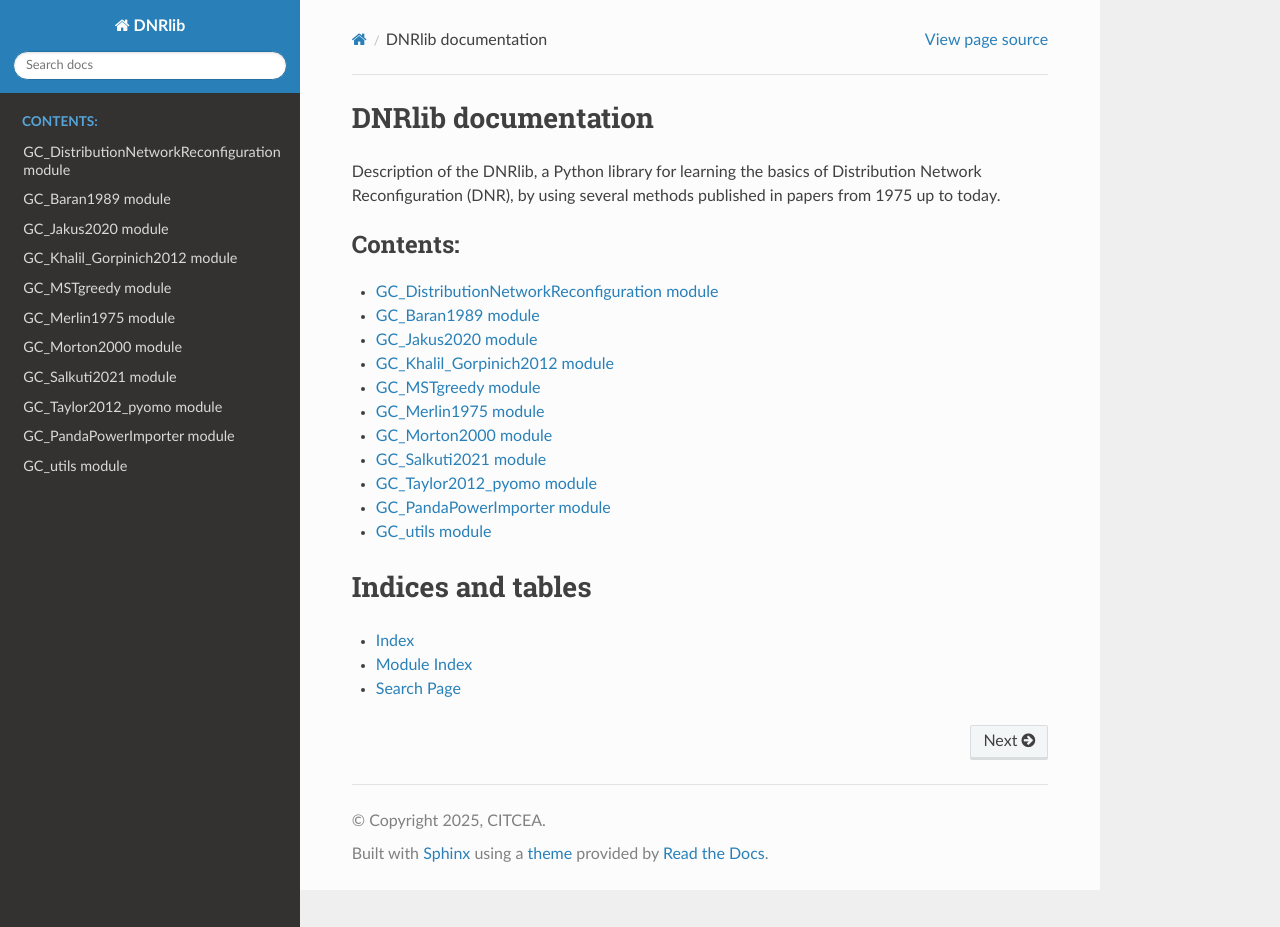
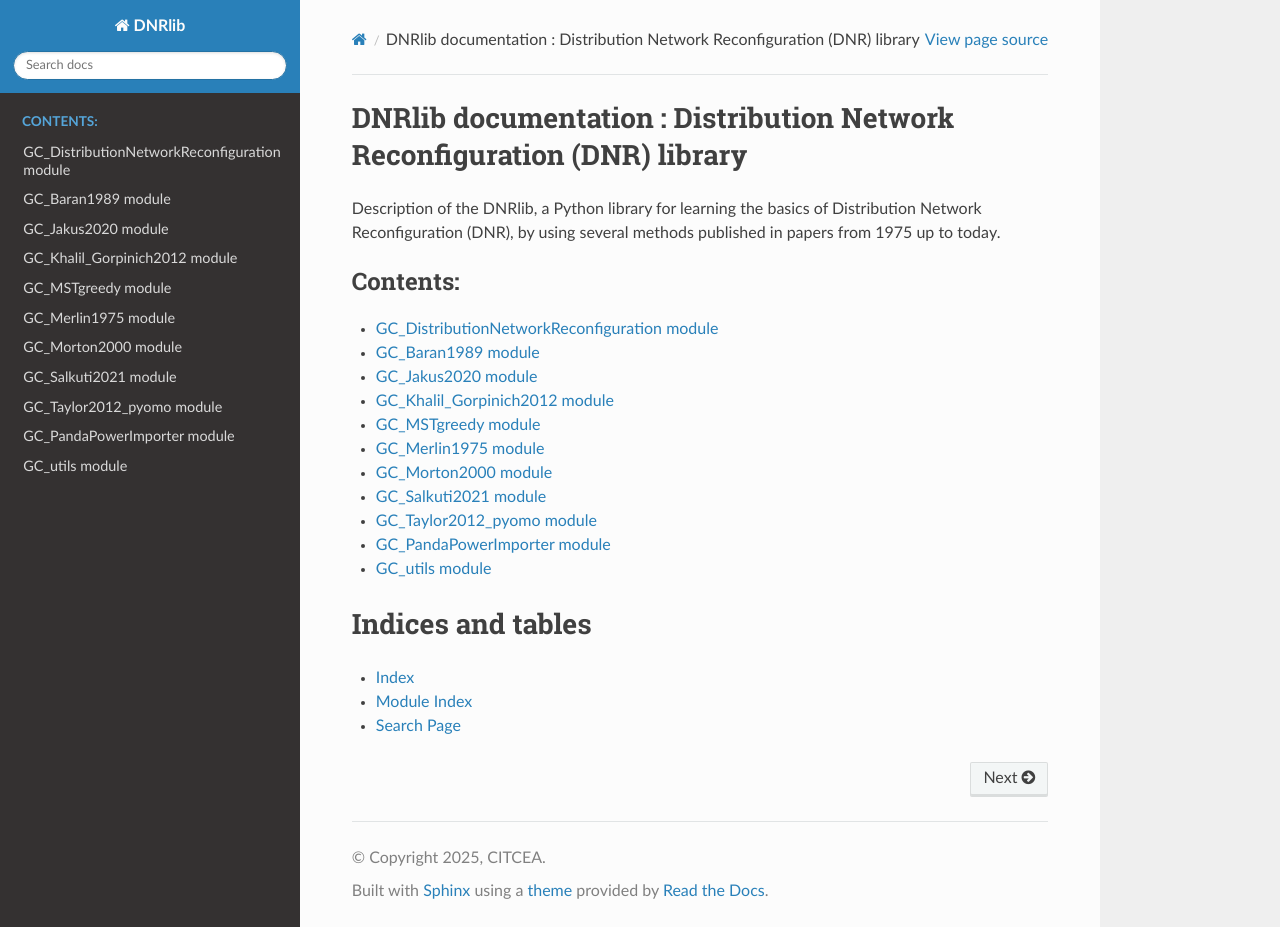
Before and after one commit to Ferranbd/DNRlib, a Sphinx documentation site: the page built from docs/source/index.rst, in a window 1280 px wide and 927 px high. Built offline with Sphinx 7.4.7 and the Read the Docs theme 3.1.0, drawn with Linux system fonts in a browser that asks for light colours.

Commit message:
Update index.rst

```diff
--- a/docs/source/index.rst
+++ b/docs/source/index.rst
@@ -3,8 +3,8 @@
    You can adapt this file completely to your liking, but it should at least
    contain the root `toctree` directive.
 
-DNRlib documentation
-====================
+DNRlib documentation : Distribution Network Reconfiguration (DNR) library
+=========================================================================
 
 Description of the DNRlib, a Python library for learning the basics of Distribution Network Reconfiguration (DNR), by using several methods published in papers from 1975 up to today.
 
```
